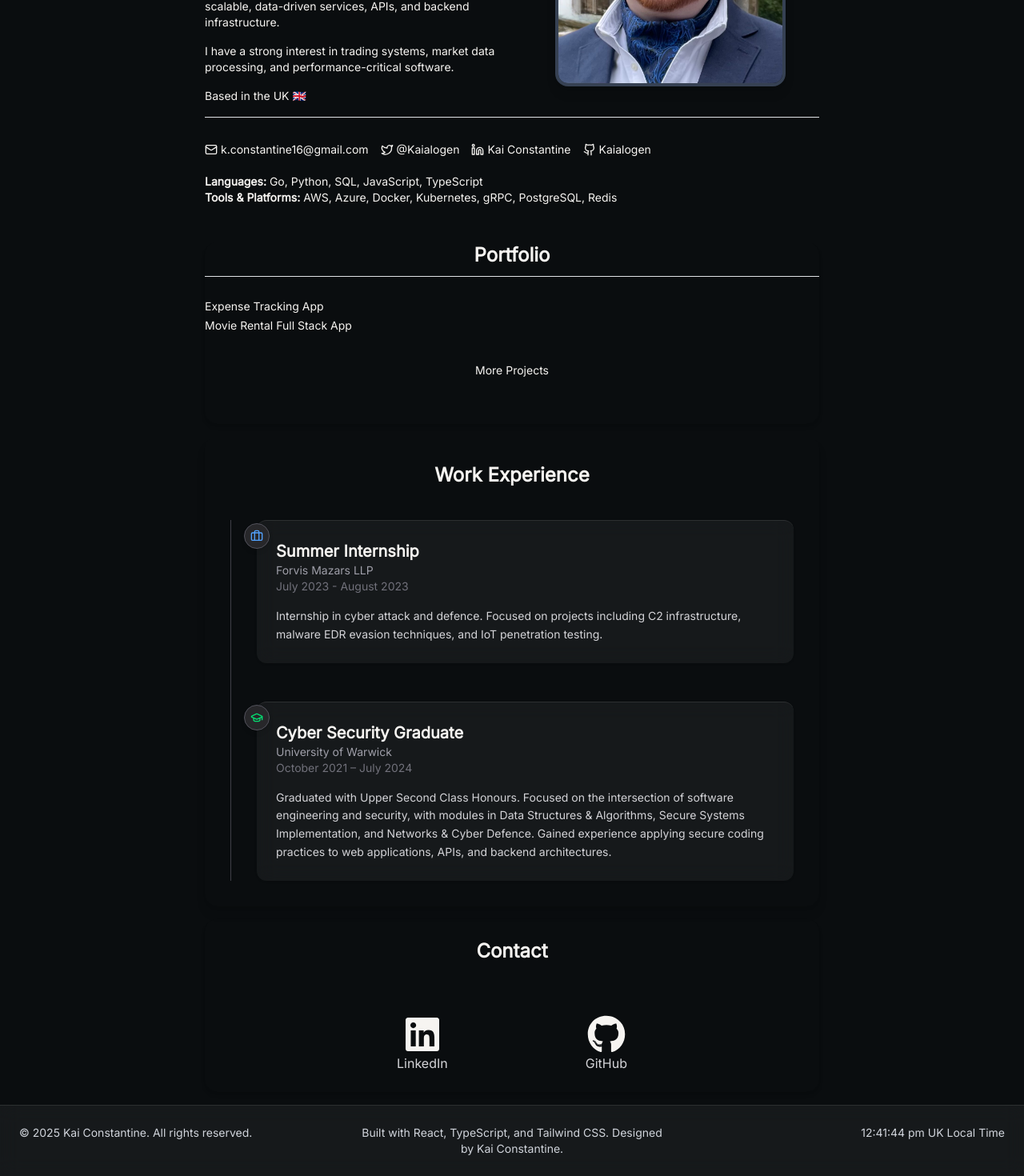
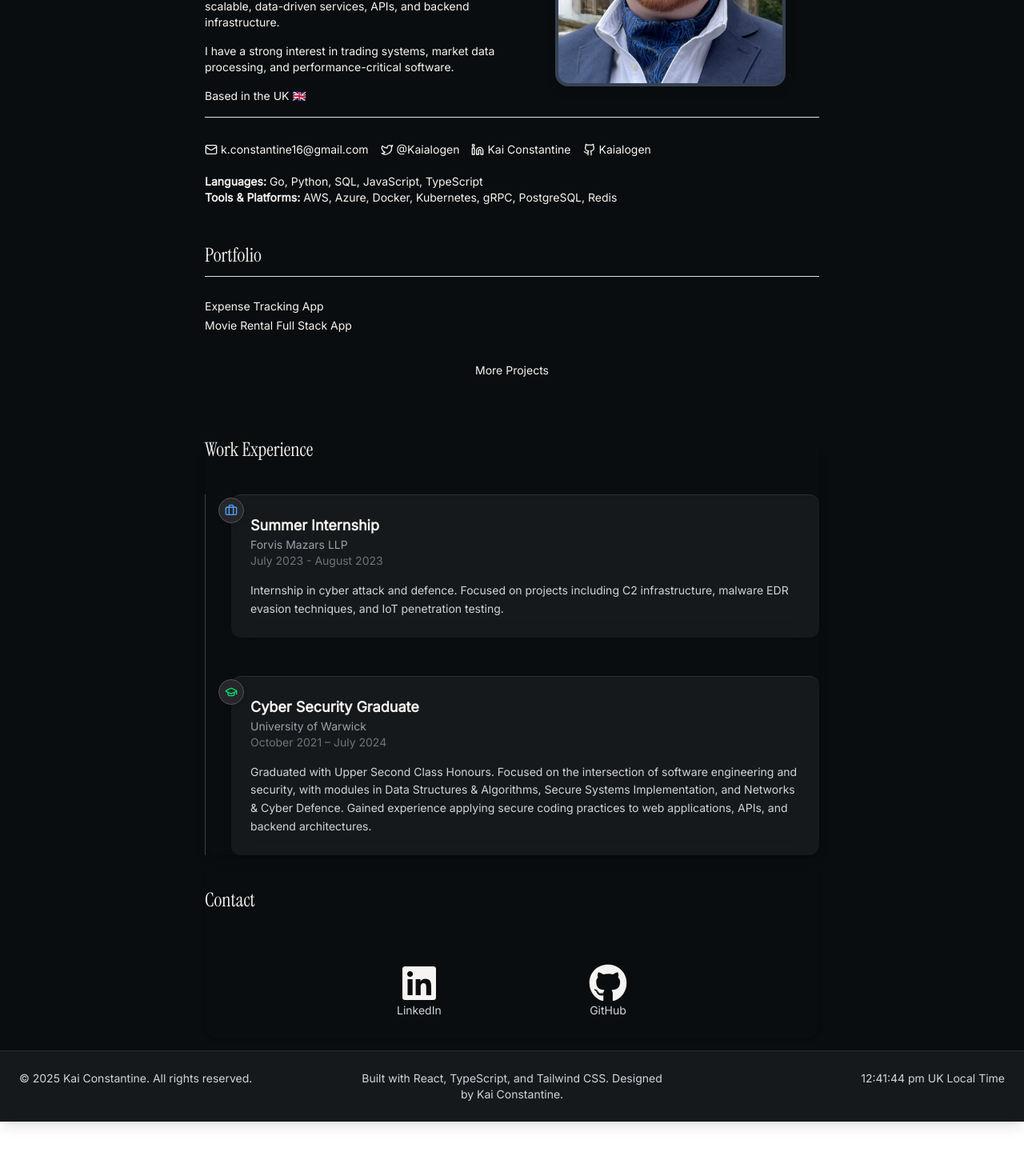
Before and after one commit to Kaialogen/Portfolio, a React (Vite) app: page / in a window 1280 px wide. Shown: the part 346-1816 px from the top of the page at 80% size. After the commit the page ends 1748 px from the top, so only its background shows below. Built offline with nearby package versions, Linux system fonts and the light colour scheme.

Commit message:
feat: Add Instrument Serif font and update styles across components

```diff
--- a/package.json
+++ b/package.json
@@ -11,6 +11,7 @@
     "prettier": "npx prettier . --write"
   },
   "dependencies": {
+    "@fontsource/instrument-serif": "^5.2.8",
     "@fontsource/inter": "^5.2.8",
     "@tailwindcss/vite": "^4.1.5",
     "lucide-react": "^0.541.0",
--- a/src/Styles.css
+++ b/src/Styles.css
@@ -3,6 +3,10 @@
 html {
   font-family: 'Inter', sans-serif;
   scroll-behavior: smooth;
+}
+
+h2 {
+  font-family: 'Instrument Serif', sans-serif;
 }
 
 @theme {
--- a/src/components/Contact.tsx
+++ b/src/components/Contact.tsx
@@ -2,8 +2,8 @@ import { FaLinkedin, FaGithub } from 'react-icons/fa';
 
 export default function Contact() {
   return (
-    <section className='p-6 rounded-2xl shadow-md h-full'>
-      <h1 className='text-2xl font-bold text-center'>Contact</h1>
+    <section className='pt-6 pb-6 rounded-2xl shadow-md h-full'>
+      <h2 className='text-2xl'>Contact</h2>
       <br />
       <div className='mt-6 flex justify-center items-center'>
         <div className='flex items-center justify-between w-72'>
@@ -11,7 +11,7 @@ export default function Contact() {
             href='https://www.linkedin.com/in/kai-constantine'
             target='_blank'
             rel='noopener noreferrer'
-            className='flex flex-col items-center text-zinc-300 hover:text-zinc-100'
+            className='flex flex-col items-center text-zinc-300 hover:text-zinc-100 text-sm'
           >
             <FaLinkedin className='w-12 h-12 text-WhiteChalk mt-4' />
             LinkedIn
@@ -20,7 +20,7 @@ export default function Contact() {
             href='https://github.com/Kaialogen'
             target='_blank'
             rel='noopener noreferrer'
-            className='flex flex-col items-center text-zinc-300 hover:text-zinc-100'
+            className='flex flex-col items-center text-zinc-300 hover:text-zinc-100 text-sm'
           >
             <FaGithub className='w-12 h-12 text-WhiteChalk mt-4' />
             GitHub
--- a/src/components/Experience.tsx
+++ b/src/components/Experience.tsx
@@ -2,8 +2,8 @@ import { Briefcase, GraduationCap } from 'lucide-react';
 
 export default function Experience() {
   return (
-    <section className='p-8 rounded-2xl shadow-lg h-full'>
-      <h1 className='text-2xl font-bold text-center mb-10'>Work Experience</h1>
+    <section className='rounded-2xl shadow-lg h-full'>
+      <h2 className='text-2xl mb-10'>Work Experience</h2>
 
       <div className='relative border-l border-zinc-700 pl-8 space-y-12'>
         <div className='relative'>
@@ -12,7 +12,7 @@ export default function Experience() {
           </span>
 
           <div className='backdrop-blur-md bg-white/5 border-t border-white/10 shadow-sm rounded-xl p-6'>
-            <p className='text-xl font-semibold'>Summer Internship</p>
+            <p className='text-lg font-semibold'>Summer Internship</p>
             <p className='text-sm text-zinc-400'>Forvis Mazars LLP</p>
             <p className='text-sm text-zinc-500 mb-4'>July 2023 - August 2023</p>
             <p className='text-zinc-300 leading-relaxed text-sm'>
@@ -28,7 +28,7 @@ export default function Experience() {
           </span>
 
           <div className='backdrop-blur-md bg-white/5 border-t border-white/10 shadow-sm rounded-xl p-6'>
-            <p className='text-xl font-semibold'>Cyber Security Graduate</p>
+            <p className='text-lg font-semibold'>Cyber Security Graduate</p>
             <p className='text-sm text-zinc-400'>University of Warwick</p>
             <p className='text-sm text-zinc-500 mb-4'>October 2021 – July 2024</p>
             <p className='text-zinc-300 leading-relaxed text-sm'>
--- a/src/components/Intro.tsx
+++ b/src/components/Intro.tsx
@@ -6,7 +6,7 @@ export default function Intro() {
       <section className='p-6 rounded-2xl bg-Cosmic-Black shadow-md'>
         <WelcomeText />
       </section>
-      <span className='text-center text-2xl'>Backend & Systems Engineer</span>
+      <h2 className='text-center text-2xl'>Backend & Systems Engineer</h2>
       <p className='text-sm'>
         Hi, I’m Kai, a backend-focused software engineer with a cybersecurity background, targeting fintech and trading
         system roles.
--- a/src/components/Portfolio.tsx
+++ b/src/components/Portfolio.tsx
@@ -2,8 +2,8 @@ import { Link } from 'react-router';
 
 export default function Portfolio() {
   return (
-    <section className='rounded-2xl shadow-md h-full'>
-      <h1 className='text-2xl font-bold text-center border-b-[1px] border-[#e1e3e6] pb-2.5'>Portfolio</h1>
+    <section>
+      <h2 className='text-2xl border-b-[1px] border-[#e1e3e6] pb-2.5'>Portfolio</h2>
       <br />
       <ul>
         <li>
--- a/src/components/Tech-stack-section.tsx
+++ b/src/components/Tech-stack-section.tsx
@@ -22,7 +22,7 @@ export default function TechStackSection() {
             href='mailto:k.constantine16@gmail.com'
             target='_blank'
             rel='noopener noreferrer'
-            className='hover:underline'
+            className='hover:underline hover:text-slate-300'
           >
             k.constantine16@gmail.com
           </a>
@@ -42,7 +42,12 @@ export default function TechStackSection() {
           >
             <path d='M22 4s-.7 2.1-2 3.4c1.6 10-9.4 17.3-18 11.6 2.2.1 4.4-.6 6-2C3 15.5.5 9.6 3 5c2.2 2.6 5.6 4.1 9 4-.9-4.2 4-6.6 7-3.8 1.1 0 3-1.2 3-1.2z' />
           </svg>
-          <a href='https://x.com/Kaialogen' target='_blank' rel='noopener noreferrer' className='hover:underline'>
+          <a
+            href='https://x.com/Kaialogen'
+            target='_blank'
+            rel='noopener noreferrer'
+            className='hover:underline hover:text-slate-300'
+          >
             @Kaialogen
           </a>
         </span>
@@ -67,7 +72,7 @@ export default function TechStackSection() {
             href='https://www.linkedin.com/in/kai-constantine/'
             target='_blank'
             rel='noopener noreferrer'
-            className='hover:underline'
+            className='hover:underline hover:text-slate-300'
           >
             Kai Constantine
           </a>
@@ -88,7 +93,12 @@ export default function TechStackSection() {
             <path d='M15 22v-4a4.8 4.8 0 0 0-1-3.5c3 0 6-2 6-5.5.08-1.25-.27-2.48-1-3.5.28-1.15.28-2.35 0-3.5 0 0-1 0-3 1.5-2.64-.5-5.36-.5-8 0C6 2 5 2 5 2c-.3 1.15-.3 2.35 0 3.5A5.403 5.403 0 0 0 4 9c0 3.5 3 5.5 6 5.5-.39.49-.68 1.05-.85 1.65-.17.6-.22 1.23-.15 1.85v4' />
             <path d='M9 18c-4.51 2-5-2-7-2' />
           </svg>
-          <a href='https://github.com/Kaialogen' target='_blank' rel='noopener noreferrer' className='hover:underline'>
+          <a
+            href='https://github.com/Kaialogen'
+            target='_blank'
+            rel='noopener noreferrer'
+            className='hover:underline hover:text-slate-300'
+          >
             Kaialogen
           </a>
         </span>
--- a/src/main.tsx
+++ b/src/main.tsx
@@ -3,6 +3,7 @@ import { createRoot } from 'react-dom/client';
 import App from './App';
 import './Styles.css';
 import '@fontsource/inter';
+import '@fontsource/instrument-serif';
 
 createRoot(document.getElementById('root')!).render(
   <StrictMode>
```
Also changed, not shown: 1 other file (tests, documents, lock files or other folders).
